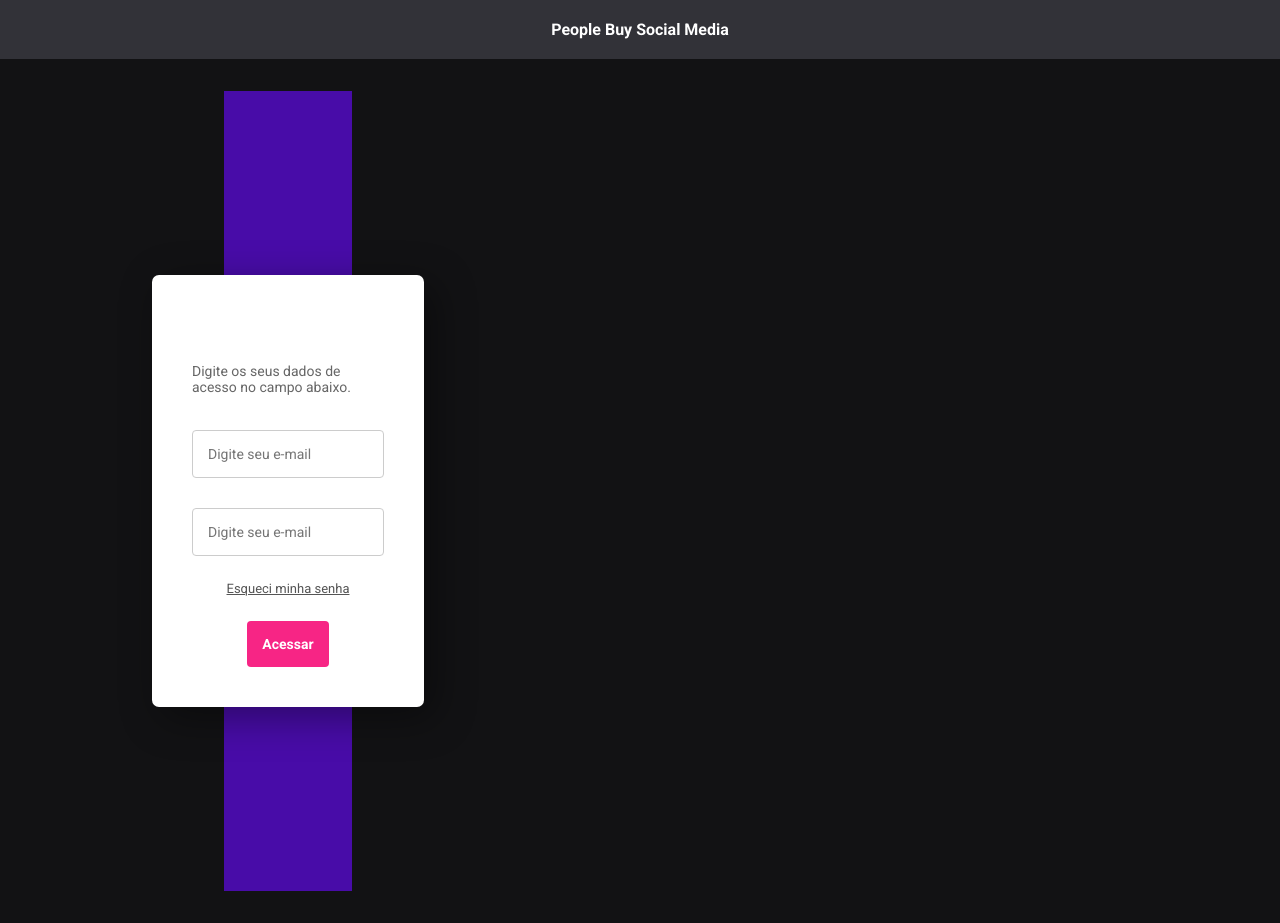
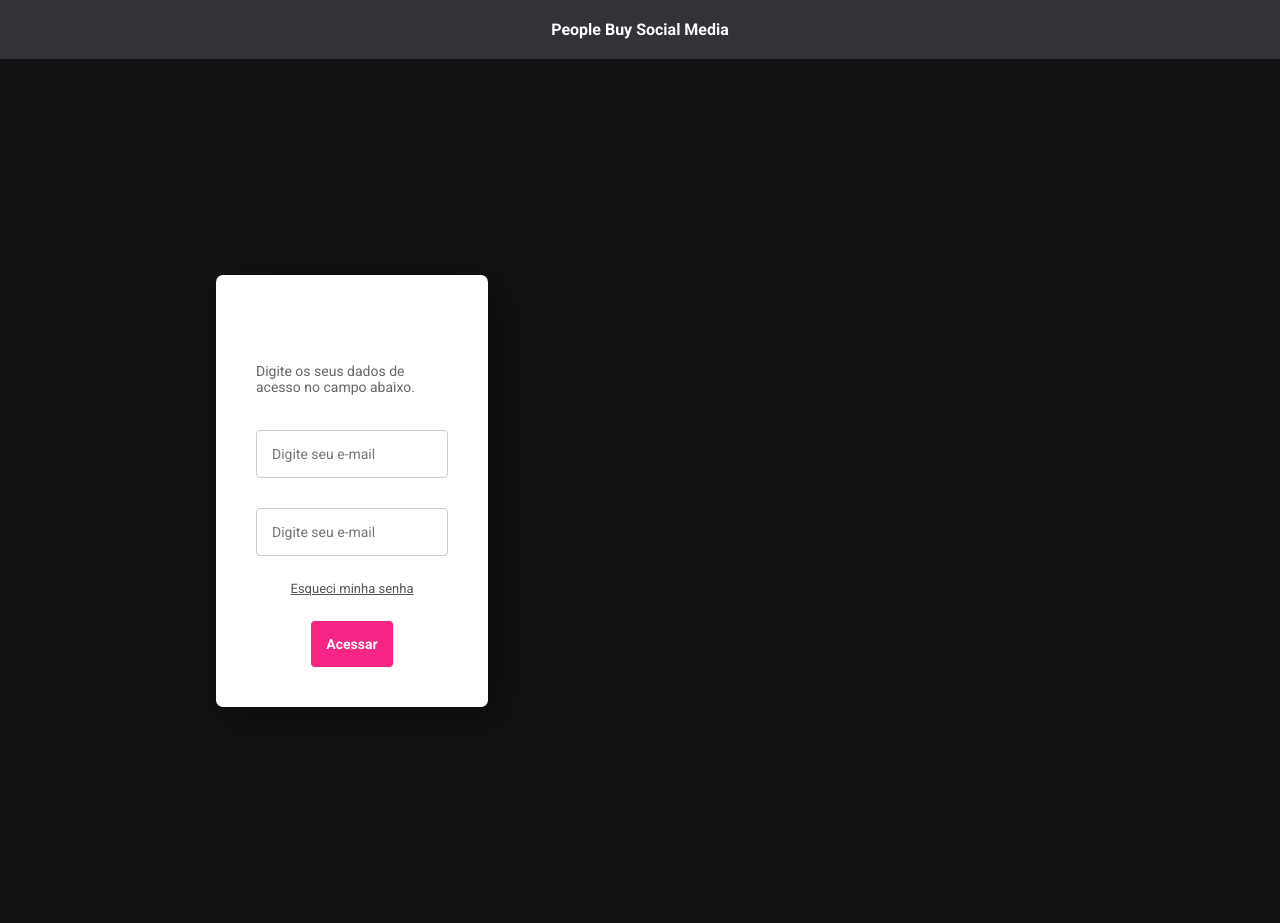
Before and after one commit to dclaumanndeveloper/people-buy-react, a React (Vite) app: page / in a window 1280 px wide. Built offline with nearby package versions, Linux system fonts and the light colour scheme.

Commit message:
update: add login page

```diff
--- a/src/components/Login.module.css
+++ b/src/components/Login.module.css
@@ -1,12 +1,14 @@
 .page {
     display: flex;
-    flex-direction: column;
+    flex-direction: inherit;
     align-items: center;
-    align-content: center;
+    align-content: flex-end;
     justify-content: center;
     width: 100%;
     height: 100vh;
-    background: #480ca8;
+    background: transparent;
+    margin-left: 50%;
+
 }
 
 .formLogin {
```
